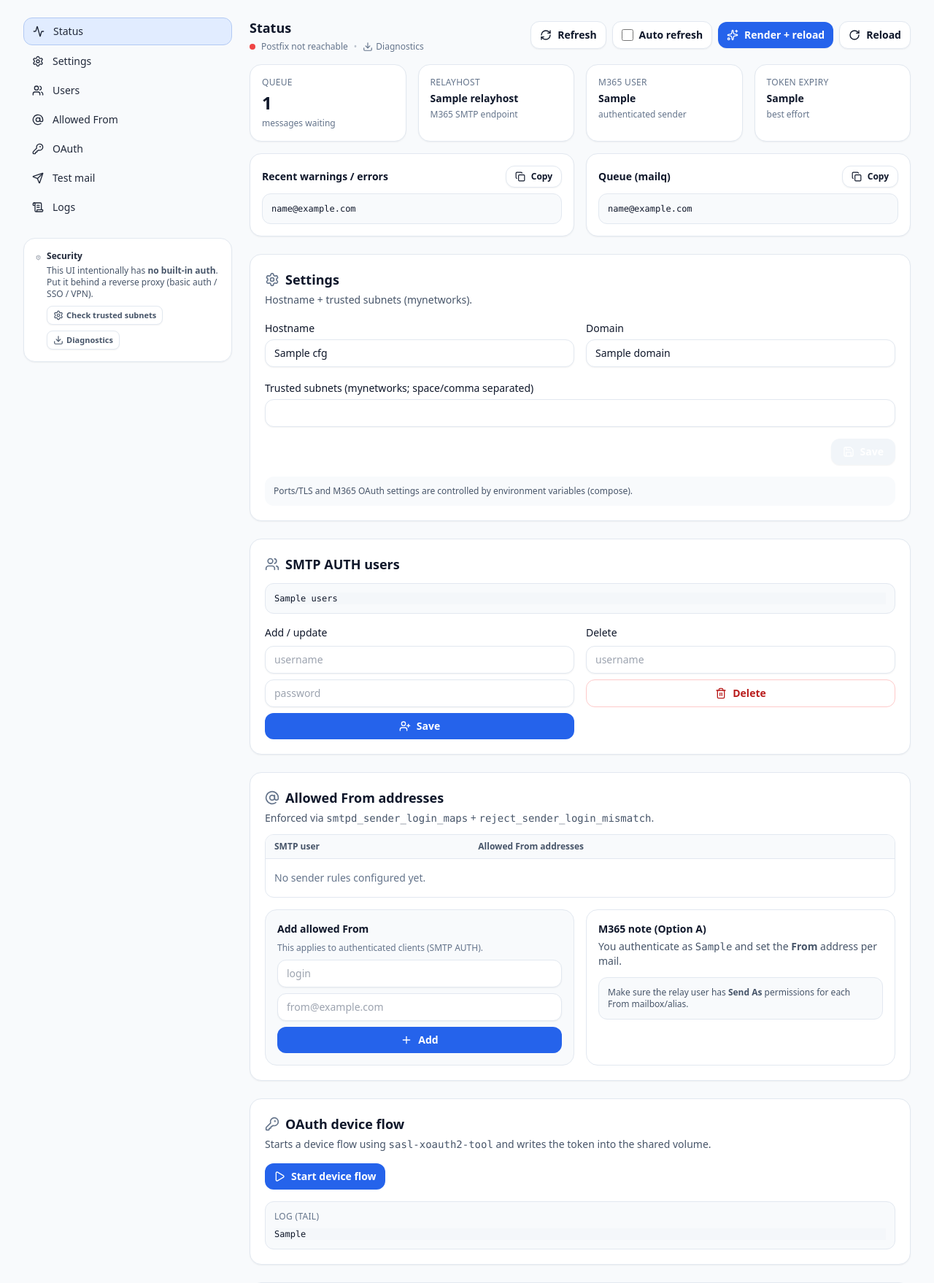
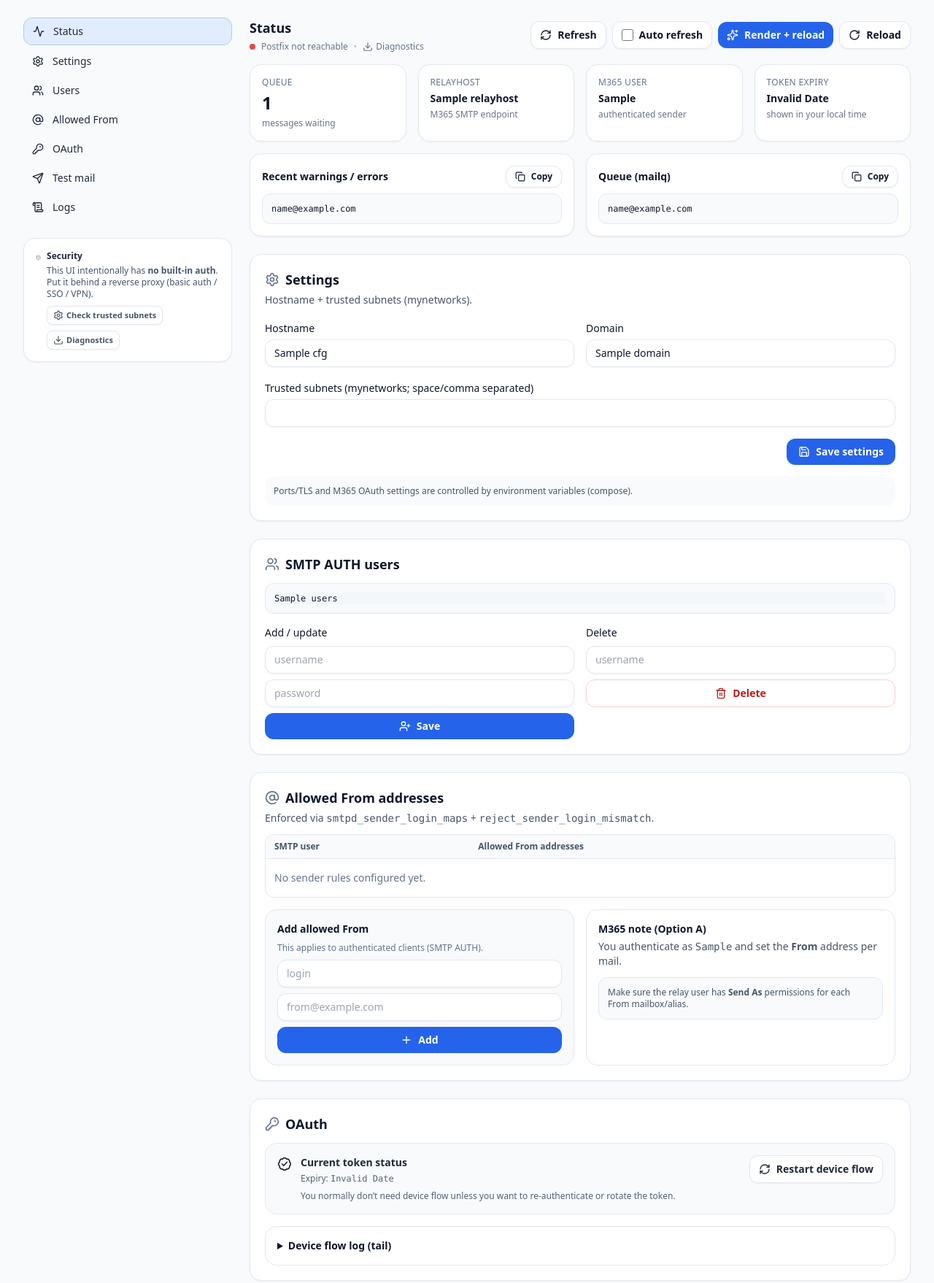
Before and after one commit to LickABrick/simple-m365-relay, a Python web app: template app/templates/index.html in a window 1280 px wide. Shown: the part 63-1821 px from the top of the page at 73% size. Run offline with Jinja, Linux system fonts and the light colour scheme; the template is opened without the code that fills it: most values are stand-ins (such as "Sample title", 1, 10 or a date in 2020); some libraries are stand-ins or nearby versions.

Commit message:
ui: fix log clear/filter, local-time token expiry, tooltips, oauth placeholder

```diff
--- a/app/templates/index.html
+++ b/app/templates/index.html
@@ -152,13 +152,23 @@
       inp.value = '{{ env.MS365_SMTP_USER }}';
     }
 
+    function _getFullMailLog(){
+      const pre = document.getElementById('mailLogPre');
+      if (!pre) return '';
+      const raw = pre.getAttribute('data-fulljson');
+      if (raw) {
+        try { return JSON.parse(raw); } catch (e) {}
+      }
+      return pre.textContent || '';
+    }
+
     function applyLogFilter(){
       const pre = document.getElementById('mailLogPre');
       if (!pre) return;
-      const full = pre.getAttribute('data-fulltext') || pre.textContent || '';
+      const full = _getFullMailLog();
       const q = (document.getElementById('logSearch')?.value || '').toLowerCase();
       const only = !!document.getElementById('logOnlyProblems')?.checked;
-      const lines = full.split('\n');
+      const lines = (full || '').split('\n');
       const out = [];
       for (const ln of lines){
         const ll = ln.toLowerCase();
@@ -175,6 +185,29 @@
       if (s) s.value = '';
       if (o) o.checked = false;
       applyLogFilter();
+    }
+
+    function formatTokenExpiryLocal(ts){
+      if (!ts) return '(unknown)';
+      try {
+        const d = new Date(Number(ts) * 1000);
+        return d.toLocaleString(undefined, { year:'numeric', month:'2-digit', day:'2-digit', hour:'2-digit', minute:'2-digit' });
+      } catch (e) {
+        return String(ts);
+      }
+    }
+
+    function syncTokenExpiryFromDom(){
+      const te = document.getElementById('tokenExp');
+      if (te) {
+        const ts = te.getAttribute('data-ts');
+        te.textContent = formatTokenExpiryLocal(ts);
+      }
+      const oe = document.getElementById('oauthTokenExp');
+      if (oe) {
+        const ts = oe.getAttribute('data-ts');
+        oe.textContent = formatTokenExpiryLocal(ts);
+      }
     }
 
     async function refreshStatus(){
@@ -199,7 +232,10 @@
         const mu = document.getElementById('ms365User');
         if (mu && j.env?.MS365_SMTP_USER) mu.textContent = j.env.MS365_SMTP_USER;
         const te = document.getElementById('tokenExp');
-        if (te) te.textContent = j.token_exp || '(unknown)';
+        if (te) {
+          te.setAttribute('data-ts', j.token_exp_ts || '');
+          te.textContent = formatTokenExpiryLocal(j.token_exp_ts);
+        }
 
         // warn tail
         const wt = document.getElementById('warnTail');
@@ -214,7 +250,8 @@
         // mail log (keep fulltext for filtering)
         const ml = document.getElementById('mailLogPre');
         if (ml) {
-          ml.setAttribute('data-fulltext', j.mail_log || '');
+          // store as JSON so escaping doesn't break filtering
+          ml.setAttribute('data-fulljson', JSON.stringify(j.mail_log || ''));
           applyLogFilter();
         }
 
@@ -270,6 +307,7 @@
       initScrollSpy();
       showToastFromUrl();
       initAutoRefresh();
+      syncTokenExpiryFromDom();
       applyLogFilter();
     });
   </script>
@@ -477,13 +515,13 @@
               </label>
 
               <form method="post" action="/postfix/render_reload">
-                <button type="submit" class="inline-flex items-center gap-2 rounded-xl bg-blue-600 px-3 py-2 text-sm font-semibold text-white shadow-sm hover:bg-blue-500">
+                <button type="submit" class="inline-flex items-center gap-2 rounded-xl bg-blue-600 px-3 py-2 text-sm font-semibold text-white shadow-sm hover:bg-blue-500" title="Regenerates Postfix config from the UI settings + reloads Postfix">
                   <i data-lucide="sparkles" class="h-4 w-4"></i>
                   Render + reload
                 </button>
               </form>
               <form method="post" action="/postfix/reload">
-                <button type="submit" class="inline-flex items-center gap-2 rounded-xl border border-slate-200 bg-white px-3 py-2 text-sm font-semibold shadow-sm hover:bg-slate-50 dark:border-slate-800 dark:bg-slate-900 dark:hover:bg-slate-800">
+                <button type="submit" class="inline-flex items-center gap-2 rounded-xl border border-slate-200 bg-white px-3 py-2 text-sm font-semibold shadow-sm hover:bg-slate-50 dark:border-slate-800 dark:bg-slate-900 dark:hover:bg-slate-800" title="Reloads Postfix (keeps current config)">
                   <i data-lucide="rotate-cw" class="h-4 w-4"></i>
                   Reload
                 </button>
@@ -509,8 +547,8 @@
             </div>
             <div class="rounded-2xl border border-slate-200 bg-white p-4 shadow-sm dark:border-slate-800 dark:bg-slate-900">
               <div class="text-xs font-medium uppercase tracking-wide text-slate-500 dark:text-slate-400">Token expiry</div>
-              <div class="mt-1 text-sm font-semibold" id="tokenExp">{{ token_exp or "(unknown)" }}</div>
-              <div class="mt-1 text-xs text-slate-500 dark:text-slate-400">best effort</div>
+              <div class="mt-1 text-sm font-semibold" id="tokenExp" data-ts="{{ token_exp_ts or '' }}">(loading…)</div>
+              <div class="mt-1 text-xs text-slate-500 dark:text-slate-400">shown in your local time</div>
             </div>
           </div>
 
@@ -562,9 +600,9 @@
               <input name="mynetworks" value="{{ (cfg.mynetworks or []) | join(' ') }}" class="mt-1 w-full rounded-xl border border-slate-200 bg-white px-3 py-2 text-sm shadow-sm focus:border-blue-500 focus:outline-none dark:border-slate-800 dark:bg-slate-950" />
             </div>
             <div class="sm:col-span-2 flex justify-end">
-              <button type="submit" class="inline-flex items-center gap-2 rounded-xl bg-slate-900 px-4 py-2 text-sm font-semibold text-white shadow-sm hover:bg-slate-800 dark:bg-white dark:text-slate-900 dark:hover:bg-slate-200">
+              <button type="submit" class="inline-flex items-center gap-2 rounded-xl bg-blue-600 px-4 py-2 text-sm font-semibold text-white shadow-sm hover:bg-blue-500">
                 <i data-lucide="save" class="h-4 w-4"></i>
-                Save
+                Save settings
               </button>
             </div>
           </form>
@@ -686,23 +724,36 @@
         <div id="oauth" class="scroll-mt-24 rounded-2xl border border-slate-200 bg-white p-5 shadow-sm dark:border-slate-800 dark:bg-slate-900">
           <div class="flex items-center gap-2">
             <i data-lucide="key-round" class="h-5 w-5 text-slate-500"></i>
-            <h2 class="text-lg font-semibold">OAuth device flow</h2>
+            <h2 class="text-lg font-semibold">OAuth</h2>
           </div>
-          <p class="mt-1 text-sm text-slate-600 dark:text-slate-300">
-            Starts a device flow using <span class="mono">sasl-xoauth2-tool</span> and writes the token into the shared volume.
-          </p>
 
-          <form method="post" action="/token/start" class="mt-4">
-            <button type="submit" class="inline-flex items-center gap-2 rounded-xl bg-blue-600 px-3 py-2 text-sm font-semibold text-white hover:bg-blue-500">
-              <i data-lucide="play" class="h-4 w-4"></i>
-              Start device flow
-            </button>
-          </form>
+          <div class="mt-3 rounded-2xl border border-slate-200 bg-slate-50 p-4 text-sm text-slate-700 dark:border-slate-800 dark:bg-slate-950 dark:text-slate-200">
+            <div class="flex items-start gap-3">
+              <div class="mt-0.5">
+                <i data-lucide="badge-check" class="h-5 w-5"></i>
+              </div>
+              <div class="flex-1">
+                <div class="font-semibold">Current token status</div>
+                <div class="mt-1 text-xs text-slate-600 dark:text-slate-300">
+                  Expiry: <span class="mono" id="oauthTokenExp" data-ts="{{ token_exp_ts or '' }}">(unknown)</span>
+                </div>
+                <div class="mt-2 text-xs text-slate-600 dark:text-slate-300">
+                  You normally don’t need device flow unless you want to re-authenticate or rotate the token.
+                </div>
+              </div>
+              <form method="post" action="/token/start">
+                <button type="submit" class="inline-flex items-center gap-2 rounded-xl border border-slate-200 bg-white px-3 py-2 text-sm font-semibold shadow-sm hover:bg-slate-50 dark:border-slate-800 dark:bg-slate-900 dark:hover:bg-slate-800" title="Start a new OAuth device flow and overwrite the token in the shared volume">
+                  <i data-lucide="refresh-cw" class="h-4 w-4"></i>
+                  Restart device flow
+                </button>
+              </form>
+            </div>
+          </div>
 
-          <div class="mt-4 rounded-xl border border-slate-200 bg-slate-50 p-3 dark:border-slate-800 dark:bg-slate-950">
-            <div class="text-xs font-medium uppercase tracking-wide text-slate-500 dark:text-slate-400">Log (tail)</div>
-            <pre class="mono mt-2 max-h-72 overflow-auto text-xs">{{ device_flow_log }}</pre>
-          </div>
+          <details class="mt-4 rounded-2xl border border-slate-200 bg-white p-4 dark:border-slate-800 dark:bg-slate-950">
+            <summary class="cursor-pointer text-sm font-semibold">Device flow log (tail)</summary>
+            <pre class="mono mt-3 max-h-72 overflow-auto rounded-xl border border-slate-200 bg-slate-50 p-3 text-xs dark:border-slate-800 dark:bg-slate-900/40">{{ device_flow_log }}</pre>
+          </details>
         </div>
 
         <!-- TEST MAIL -->
@@ -796,7 +847,7 @@
                 </button>
               </div>
 
-              <pre id="mailLogPre" class="mono mt-2 max-h-[28rem] overflow-auto rounded-xl border border-slate-200 bg-slate-50 p-3 text-xs dark:border-slate-800 dark:bg-slate-950" data-fulltext="{{ mail_log | e }}">{{ mail_log }}</pre>
+              <pre id="mailLogPre" class="mono mt-2 max-h-[28rem] overflow-auto rounded-xl border border-slate-200 bg-slate-50 p-3 text-xs dark:border-slate-800 dark:bg-slate-950" data-fulljson='{{ mail_log | tojson }}'>{{ mail_log }}</pre>
             </div>
           </div>
         </div>
```
Also changed, not shown: app/main.py (+17 -9 lines).
